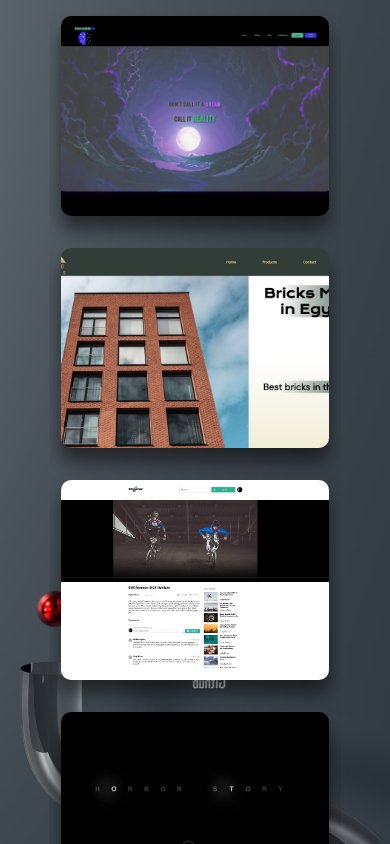
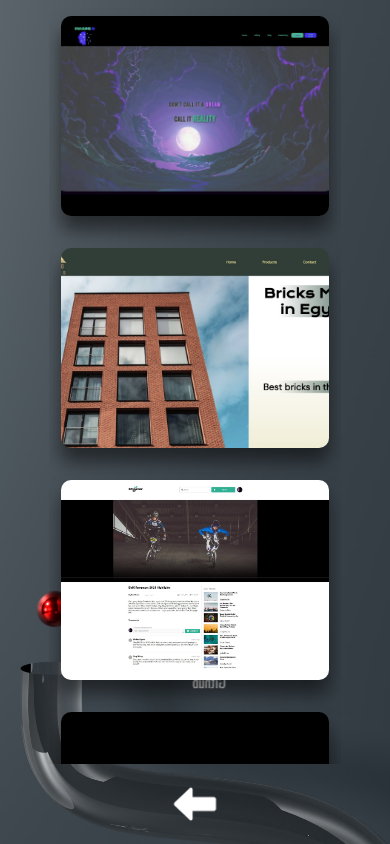
Before and after one commit to OmarMahmoud97/NextJs-Portfolio, a Next.js app: page /projects in a window 390 px wide. Built offline with nearby package versions, Linux system fonts and the light colour scheme.

Commit message:
add responsive back button to projects page

```diff
--- a/app/contact/page.jsx
+++ b/app/contact/page.jsx
@@ -4,7 +4,7 @@ function Contact() {
   return (
     <section className="contact overflow-hidden flex-nowrap	 text-gray-500 w-screen h-screen flex items-end justify-center">
       <div className=" w-2/5 h-screen"></div>
-      <div className="lg:w-full h-screen flex flex-col items-center justify-center">
+      <div className="lg:w-full h-screen flex flex-col items-center justify-evenly">
         <h1 className=" text-white text-3xl textshadow my-3">Contact</h1>
         <form action="" className="max-w-3xl flex flex-col w-10/12">
           <div className="flex items-center justify-between">
--- a/app/globals.css
+++ b/app/globals.css
@@ -10,7 +10,6 @@ body {
 }
 .canvas1,
 .contact,
-.front,
 .project {
   background-image: url(../public/backgrounds/navmobileBG.jpg);
   background-position: center;
@@ -18,38 +17,24 @@ body {
 }
 .front1 {
   background-image: url(../public/projects/1.jpg);
-  background-position: center;
-  background-size: cover;
 }
 .front2 {
   background-image: url(../public/projects/4.jpg);
-  background-position: center;
-  background-size: cover;
 }
 .front3 {
   background-image: url(../public/projects/3.jpg);
-  background-position: center;
-  background-size: cover;
 }
 .front4 {
   background-image: url(../public/projects/2.jpg);
-  background-position: center;
-  background-size: cover;
 }
 .front5 {
   background-image: url(../public/projects/5.jpg);
-  background-position: center;
-  background-size: cover;
 }
 .front5 {
   background-image: url(../public/projects/5.jpg);
-  background-position: center;
-  background-size: cover;
 }
 .front6 {
   background-image: url(../public/projects/6.jpg);
-  background-position: center;
-  background-size: cover;
 }
 .contact,
 .more,
@@ -183,10 +168,12 @@ svg {
   backface-visibility: hidden;
   text-align: center;
   min-height: 250px;
+  background-position: center;
+  background-size: cover;
 }
 .back {
   background: #cedce7;
-  background: linear-gradient(45deg, #2e3192 0, #1bffff 100%);
+  background: linear-gradient(45deg, #4d4e73 0, #808b8b 100%);
   position: absolute;
   top: 0;
   left: 0;
@@ -236,10 +223,10 @@ svg {
   justify-content: space-between;
 }
 .project-subtitle {
-  color: #3358ea;
+  color: #0099ff;
   font-weight: 700;
-  text-shadow: 0.2rem 0.2rem 0.4rem #fff;
-  font-size: 1rem;
+  text-shadow: 0.1rem 0.1rem 0.4rem rgb(0, 0, 0);
+  font-size: 1.2rem;
 }
 .container .back {
   -webkit-transform: rotateY(180deg);
--- a/app/projects/page.jsx
+++ b/app/projects/page.jsx
@@ -1,9 +1,8 @@
 import Button from "@/components/liquidButton/liquidButton";
-// import Link from "next/link";
 
 function Projects() {
   return (
-    <section className="project flex items-center justify-center xl:justify-start text-white h-screen w-screen">
+    <section className="project flex items-center lg:items-start flex-col justify-center xl:justify-start text-white h-screen w-screen">
       <div className="flex w-9/12 h-screen flex-wrap justify-center items-center overflow-scroll h-4/5">
         <article class="col">
           <div class="container">
@@ -245,6 +244,10 @@ function Projects() {
           </div>
         </article>
       </div>
+      <div className="w-full flex items-center justify-center">
+        {" "}
+        <Button />
+      </div>
     </section>
   );
 }
```
